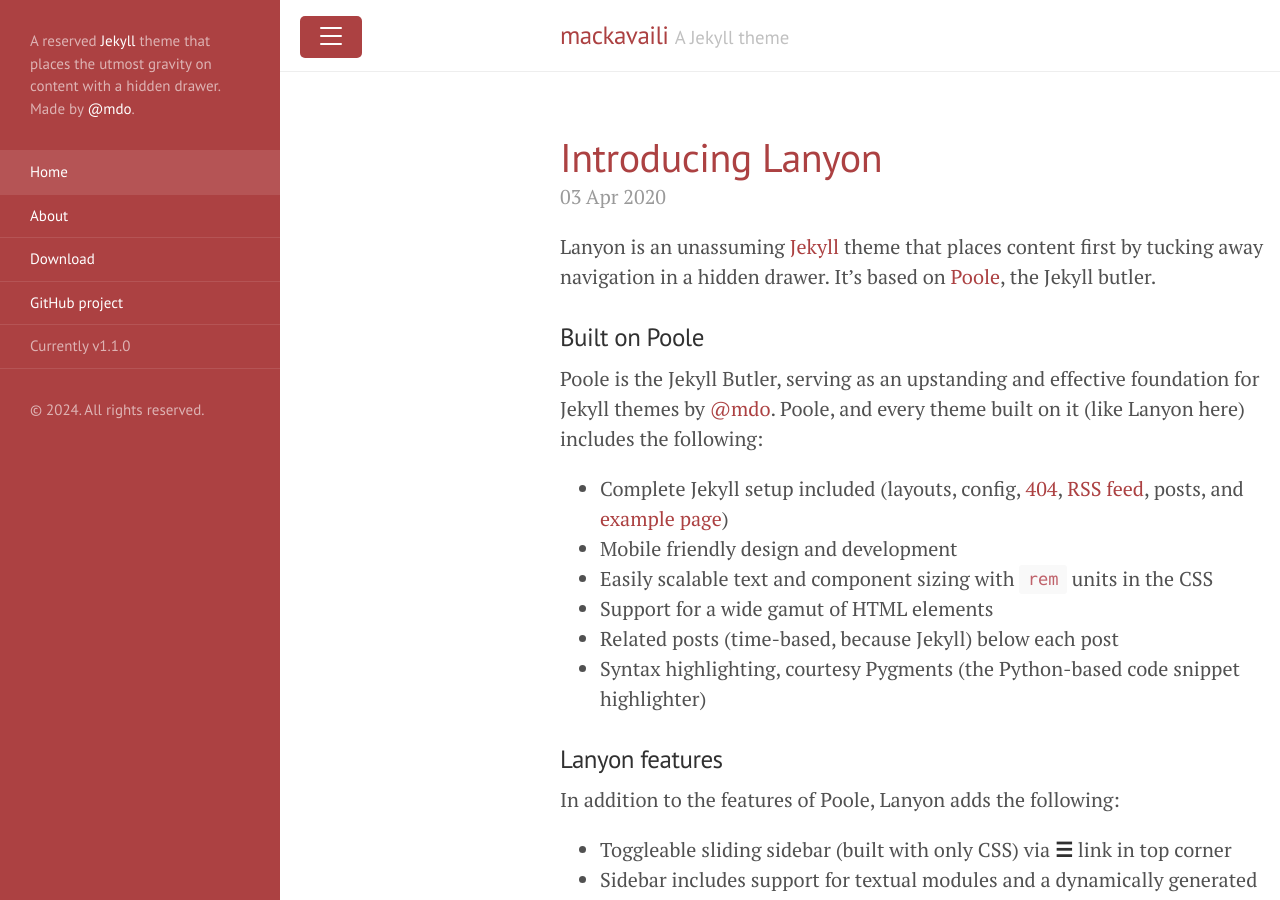
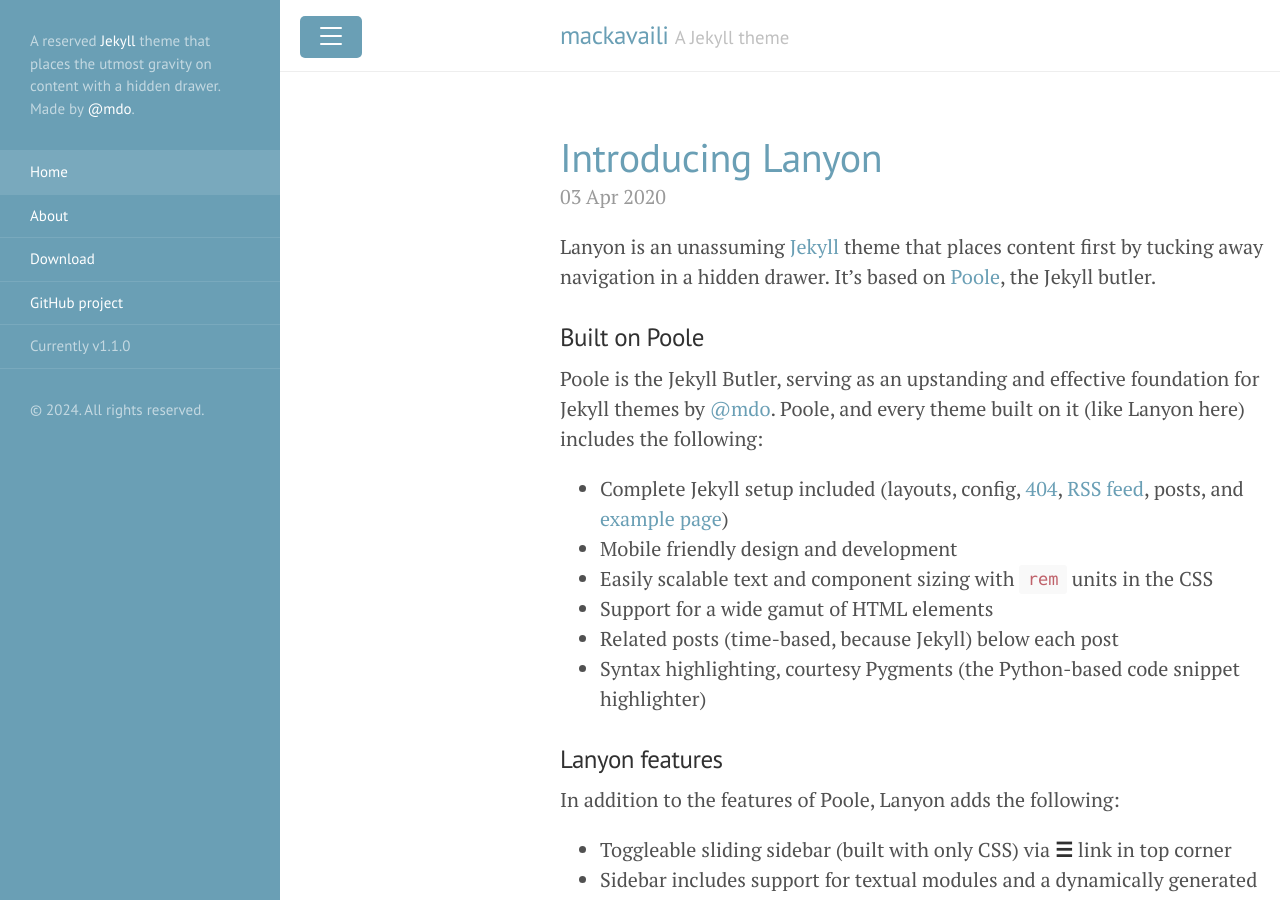
Before and after one commit to mackavaili/mackavaili.github.io, a Jekyll site: the page built from index.html, in a window 1280 px wide and 900 px high. Built offline with Jekyll 4.4.1, drawn with Linux system fonts in a browser that asks for light colours; the list of posts is cut into pages by our own code.

Commit message:
Update default.html

```diff
--- a/_layouts/default.html
+++ b/_layouts/default.html
@@ -3,7 +3,8 @@
 
   {% include head.html %}
 
-  <body class="theme-base-08" class="sidebar-overlay">
+  <body class="theme-base-0d">
+    <body class="layout-reverse">
 
     {% include sidebar.html %}
 
```
